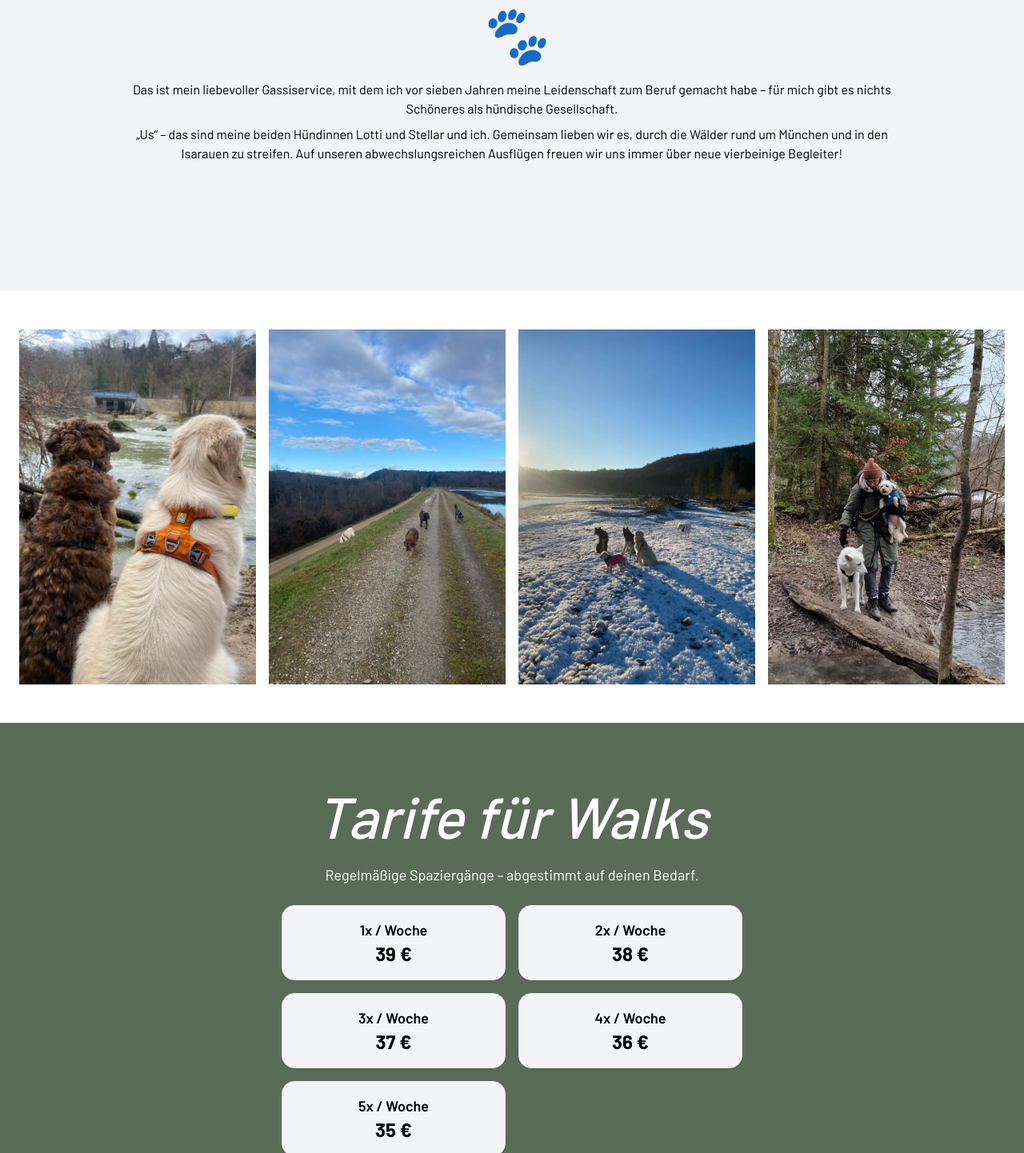
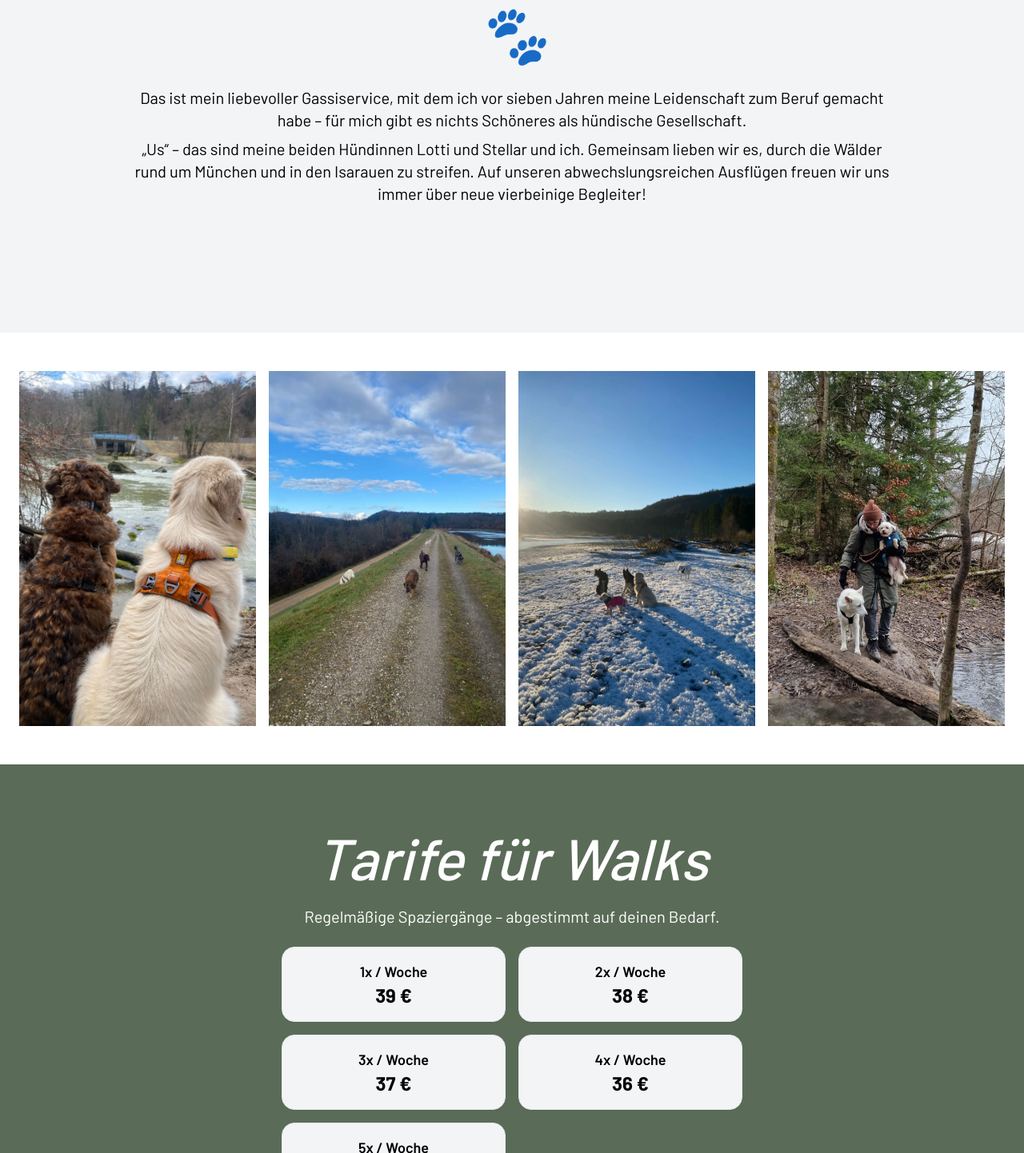
Before and after one commit to iKnorr/walkwithus-gassiservice, a Next.js app: page / in a window 1280 px wide. Shown: the part 1028-2470 px from the top of the page at 80% size. Built offline with nearby package versions, Linux system fonts and the light colour scheme.

Commit message:
changes to text sizes

```diff
--- a/src/components/homeclient/Homeclient.tsx
+++ b/src/components/homeclient/Homeclient.tsx
@@ -21,7 +21,7 @@ export const Homeclient = () => {
                     >
                         <Facebook />
                     </Link>
-                    <div className="text-xs">
+                    <div className="text-xs md:text-lg">
                         © 2025 Walk with us - GassiService
                     </div>
                     <Link
--- a/src/components/mainSection/MainSection.tsx
+++ b/src/components/mainSection/MainSection.tsx
@@ -51,16 +51,16 @@ export const MainSection = () => {
                     <Hexagon />
                 </div>
                 <div className="z-10">
-                    <h1 className="mb-4 text-4xl font-medium italic md:mb-6 md:text-7xl">
+                    <h1 className="mb-4 text-4xl font-medium italic md:mb-8 md:text-7xl">
                         Willkommen bei Walk with us 🐾
                     </h1>
-                    <p className="mb-2">
+                    <p className="mb-2 text-xl">
                         Das ist mein liebevoller Gassiservice, mit dem ich vor
                         sieben Jahren meine Leidenschaft zum Beruf gemacht habe
                         – für mich gibt es nichts Schöneres als hündische
                         Gesellschaft.
                     </p>
-                    <p>
+                    <p className="text-xl">
                         „Us“ – das sind meine beiden Hündinnen Lotti und Stellar
                         und ich. Gemeinsam lieben wir es, durch die Wälder rund
                         um München und in den Isarauen zu streifen. Auf unseren
@@ -94,7 +94,7 @@ export const MainSection = () => {
                 <h2 className="mb-4 text-4xl font-medium italic text-white md:mb-6 md:text-7xl">
                     Tarife für Walks
                 </h2>
-                <p className="mb-6 text-lg text-white">
+                <p className="mb-6 text-xl text-white">
                     Regelmäßige Spaziergänge – abgestimmt auf deinen Bedarf.
                 </p>
                 <div className="mx-auto grid max-w-xl grid-cols-1 gap-4 sm:grid-cols-2">
@@ -145,8 +145,10 @@ export const MainSection = () => {
                 <h2 className="mb-4 text-4xl font-medium italic md:mb-6 md:text-7xl">
                     Kontakt
                 </h2>
-                <p className="mb-6">Wir freuen uns auf deine Nachricht!</p>
-                <div className="flex flex-col items-center gap-4">
+                <p className="mb-6 text-xl">
+                    Wir freuen uns auf deine Nachricht!
+                </p>
+                <div className="flex flex-col items-center gap-4 text-xl">
                     <div className="flex items-center gap-2">
                         <Mail />
                         <a
```
